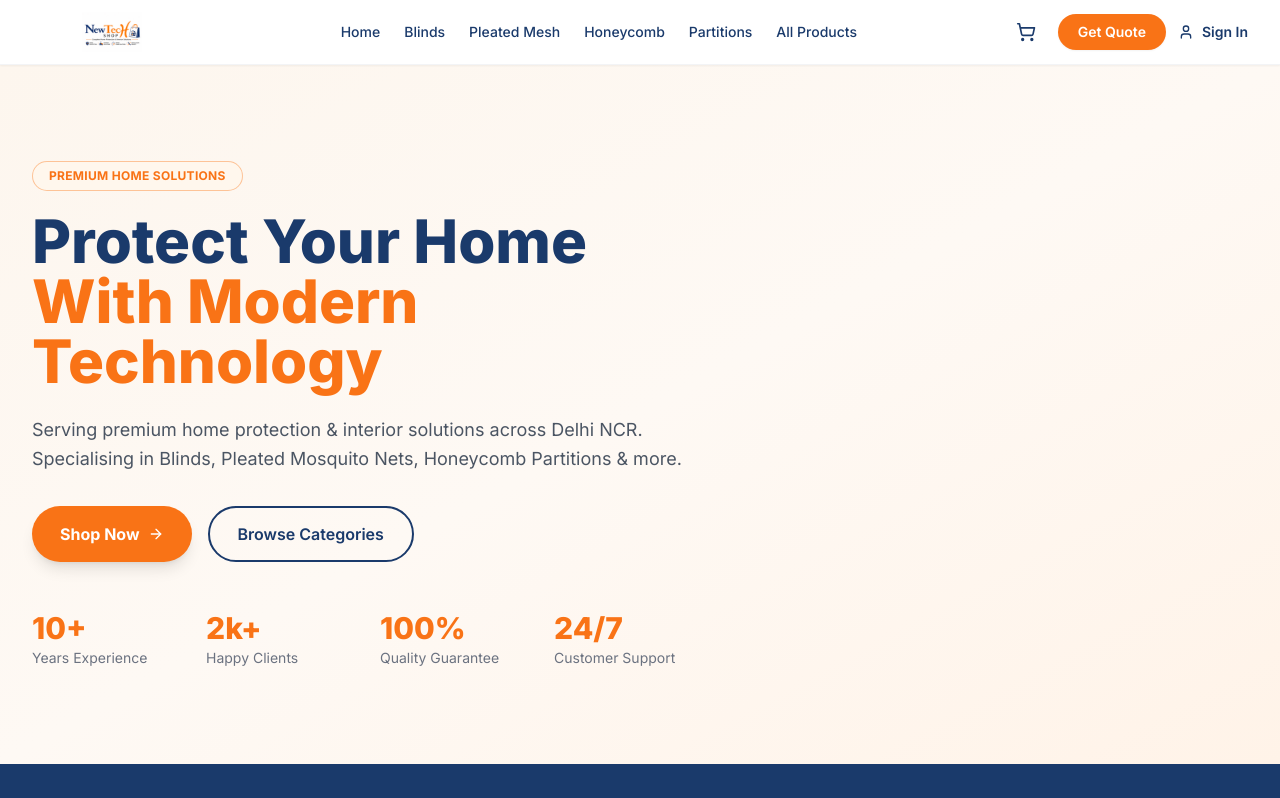
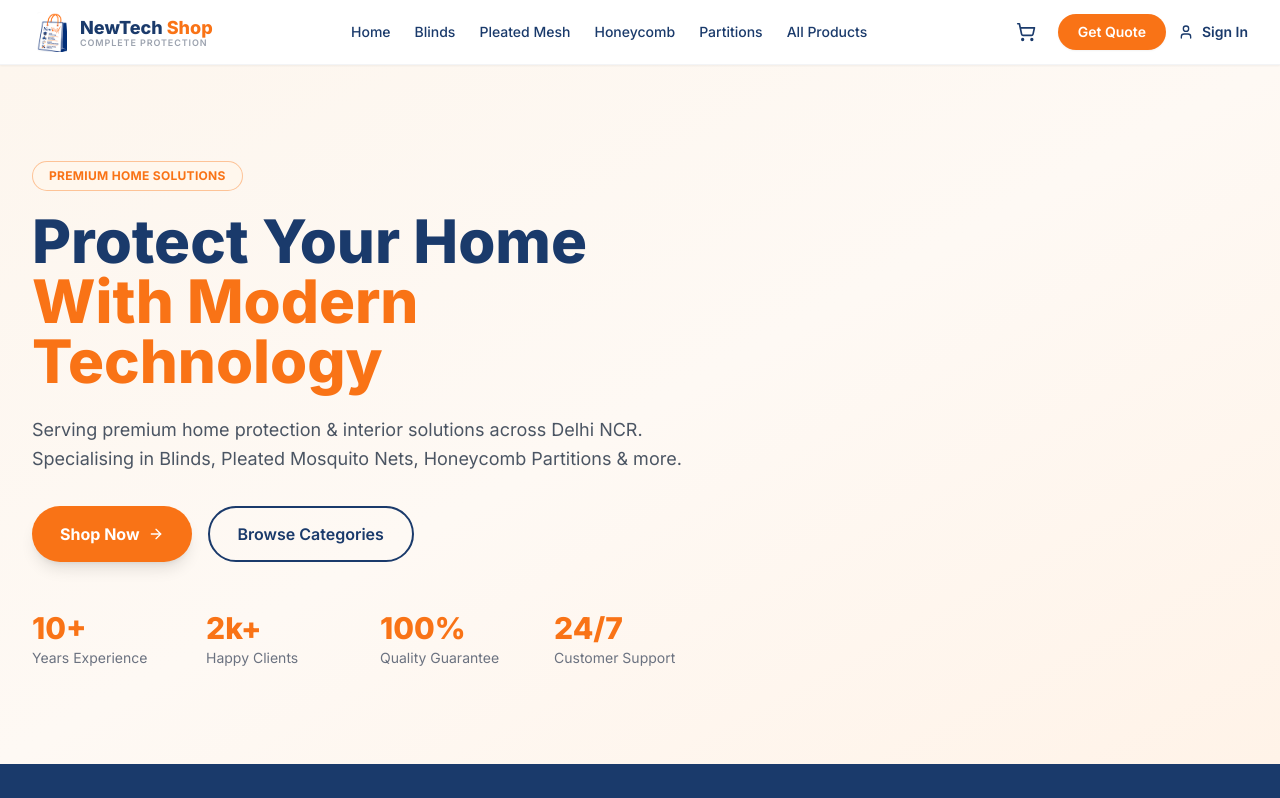
Before and after one commit to madan123051/Shop, a Next.js app: page / in a window 1280 px wide. Shown: the top 798 px of the page. Built offline with nearby package versions, Linux system fonts and the light colour scheme.

Commit message:
style: Restore text logo in navbar and update icon to shopping bag
- Restored 'NewTech Shop' text next to the logo
- Replaced shield icon with the shopping bag icon from user provided image
- Optimized icon with transparent background

```diff
--- a/components/Navbar.tsx
+++ b/components/Navbar.tsx
@@ -28,14 +28,25 @@ export default function Navbar() {
         <div className="flex items-center justify-between h-16">
           {/* Logo */}
           <Link href="/" className="flex items-center gap-2 group">
-            <div className="relative h-10 w-40">
+            <div className="relative h-10 w-10">
               <Image
-                src="/logo-navbar.png" // Using the optimized navbar logo
-                alt="NewTech Shop Logo"
+                src="/bag-icon.png" // Using the new bag icon
+                alt="NewTech Logo Icon"
                 fill
                 className="object-contain"
                 priority
               />
+            </div>
+            <div className="leading-tight">
+              <span className="text-lg font-extrabold text-[#1a3a6b] leading-none">
+                NewTech{" "}
+              </span>
+              <span className="text-lg font-extrabold text-[#f97316] leading-none">
+                Shop
+              </span>
+              <p className="text-[9px] font-semibold text-gray-400 uppercase tracking-widest leading-none">
+                Complete Protection
+              </p>
             </div>
           </Link>
 
```
Also changed, not shown: public/bag-icon.png (added).
